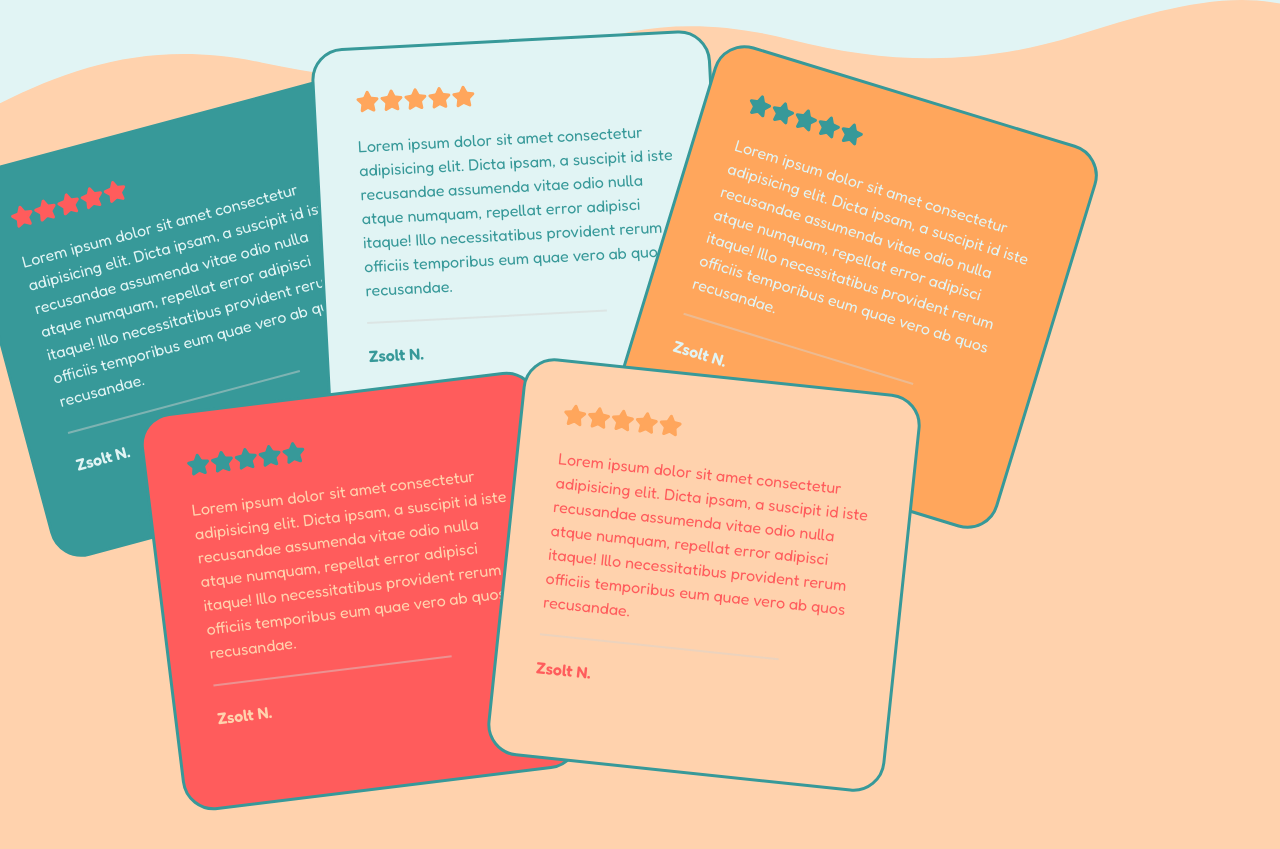
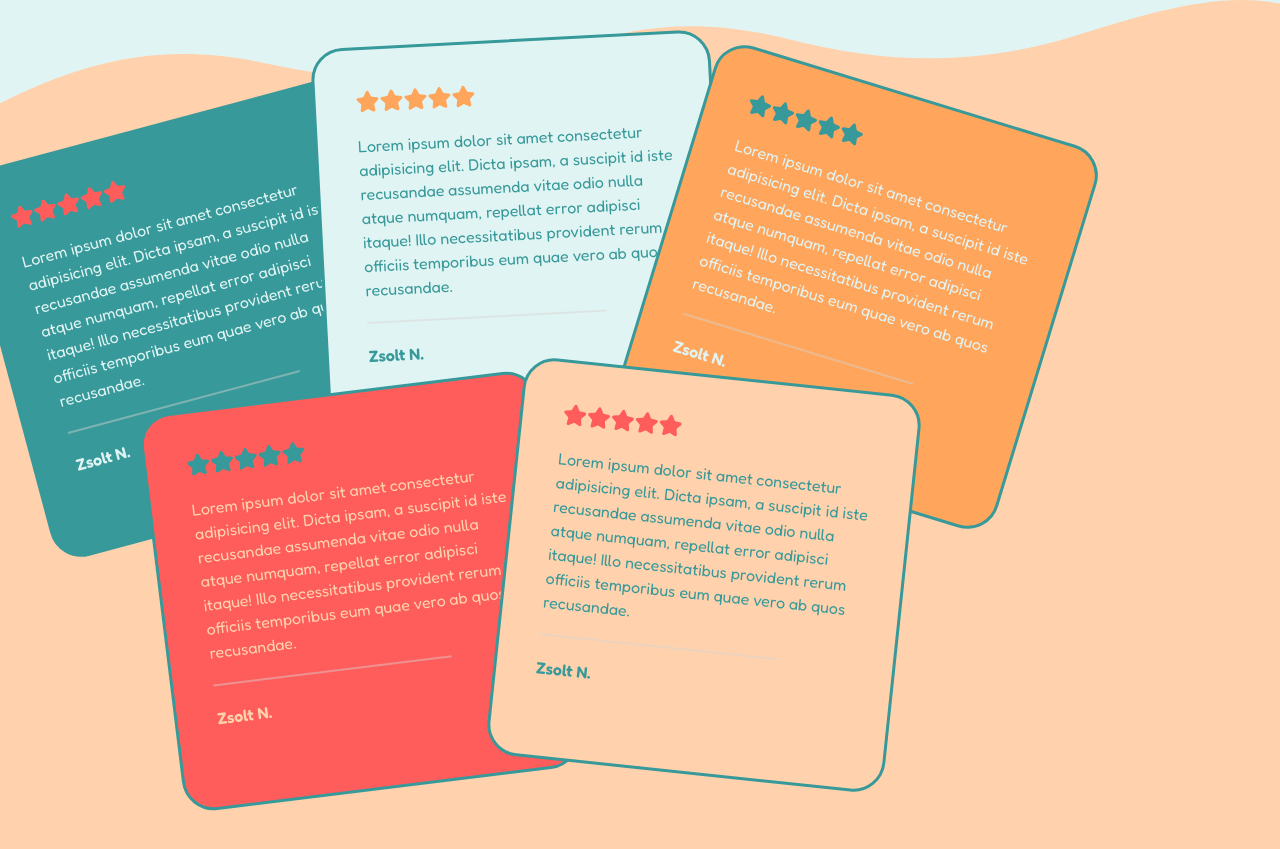
Before and after one commit to zsolt-98/Pomegrenade, a React (Vite) app: page / in a window 1280 px wide. Shown: the part 1385-2234 px from the top of the page. Built offline with nearby package versions, Linux system fonts and the light colour scheme.

Commit message:
sligh color change

```diff
--- a/src/components/Homepage/Reviews.tsx
+++ b/src/components/Homepage/Reviews.tsx
@@ -45,10 +45,10 @@ export default function Reviews() {
           <ReviewsCard
             cardClassName="absolute border-3 border-tertiary left-[-8.5rem] rotate-[6deg] top-[16rem]"
             bgColor="bg-secondary-light"
-            starColor="var(--color-secondary)"
-            pColor="text-primary-1"
+            starColor="var(--color-primary-1)"
+            pColor="text-tertiary"
             pText="Lorem ipsum dolor sit amet consectetur adipisicing elit. Dicta ipsam, a suscipit id iste recusandae assumenda vitae odio nulla atque numquam, repellat error adipisci itaque! Illo necessitatibus provident rerum officiis temporibus eum quae vero ab quos recusandae."
-            hColor="text-primary-1"
+            hColor="text-tertiary"
             hText="Zsolt N."
           />
         </div>
```
